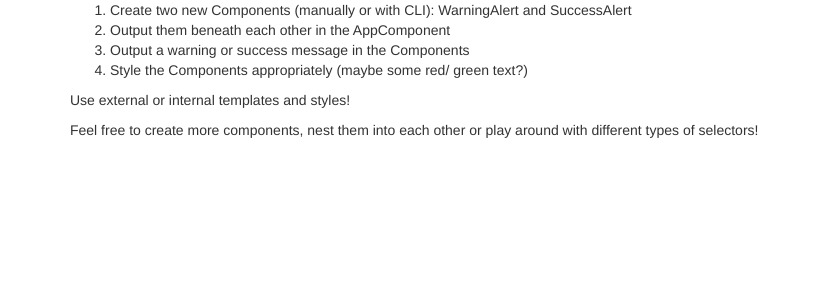
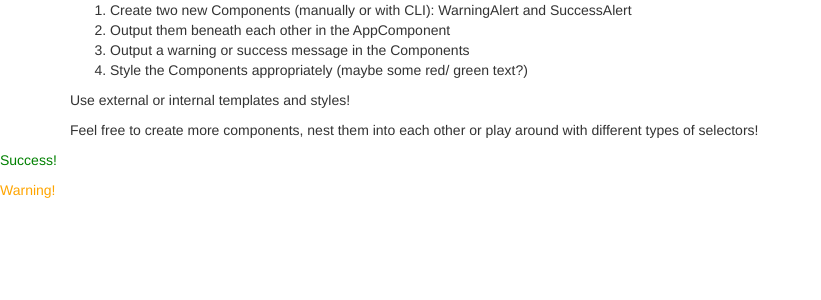
Before and after one commit to suneelvanapalli/angular-udemy-practice-app, an Angular app in the folder basics-assignment-1-start/: page / in a window 1280 px wide. Shown: the top 300 px of the page, without its empty margins (0-821 px from the left). Built offline with nearby package versions, Linux system fonts and the light colour scheme.

Commit message:
Assignment 1

```diff
--- a/basics-assignment-1-start/src/app/app.component.html
+++ b/basics-assignment-1-start/src/app/app.component.html
@@ -1,3 +1,5 @@
+
+
 <div class="container">
   <div class="row">
     <div class="col-xs-12">
@@ -12,3 +14,9 @@
     </div>
   </div>
 </div>
+
+<div>
+  <app-success-alert-component></app-success-alert-component>
+
+  <app-warning-alert-component></app-warning-alert-component>
+</div>
--- a/basics-assignment-1-start/src/app/app.module.ts
+++ b/basics-assignment-1-start/src/app/app.module.ts
@@ -5,11 +5,15 @@ import { FormsModule } from '@angular/forms';
 
 import { AppComponent } from './app.component';
 import { ServerComponent } from './server/server.component';
+import { WarningAlertComponentComponent } from './warning-alert-component/warning-alert-component.component';
+import { SuccessAlertComponentComponent } from './success-alert-component/success-alert-component.component';
 
 @NgModule({
   declarations: [
     AppComponent,
-    ServerComponent
+    ServerComponent,
+    WarningAlertComponentComponent,
+    SuccessAlertComponentComponent
   ],
   imports: [
     BrowserModule,
--- /dev/null
+++ b/basics-assignment-1-start/src/app/success-alert-component/success-alert-component.component.css
@@ -0,0 +1,3 @@
+p{
+    color: green;
+}
--- /dev/null
+++ b/basics-assignment-1-start/src/app/success-alert-component/success-alert-component.component.html
@@ -0,0 +1 @@
+<p>Success!</p>
--- /dev/null
+++ b/basics-assignment-1-start/src/app/success-alert-component/success-alert-component.component.ts
@@ -0,0 +1,15 @@
+import { Component, OnInit } from '@angular/core';
+
+@Component({
+  selector: 'app-success-alert-component',
+  templateUrl: './success-alert-component.component.html',
+  styleUrls: ['./success-alert-component.component.css']
+})
+export class SuccessAlertComponentComponent implements OnInit {
+
+  constructor() { }
+
+  ngOnInit(): void {
+  }
+
+}
--- /dev/null
+++ b/basics-assignment-1-start/src/app/warning-alert-component/warning-alert-component.component.css
@@ -0,0 +1,3 @@
+p{
+    color: orange;
+}
--- /dev/null
+++ b/basics-assignment-1-start/src/app/warning-alert-component/warning-alert-component.component.html
@@ -0,0 +1 @@
+<p>Warning!</p>
--- /dev/null
+++ b/basics-assignment-1-start/src/app/warning-alert-component/warning-alert-component.component.ts
@@ -0,0 +1,15 @@
+import { Component, OnInit } from '@angular/core';
+
+@Component({
+  selector: 'app-warning-alert-component',
+  templateUrl: './warning-alert-component.component.html',
+  styleUrls: ['./warning-alert-component.component.css']
+})
+export class WarningAlertComponentComponent implements OnInit {
+
+  constructor() { }
+
+  ngOnInit(): void {
+  }
+
+}
--- a/basics-assignment-1-start/src/index.html
+++ b/basics-assignment-1-start/src/index.html
@@ -9,7 +9,7 @@
   <link rel="icon" type="image/x-icon" href="favicon.ico">
 </head>
 <body>
-  <app-server></app-server>
+
   <app-root></app-root>
 </body>
 </html>
```
